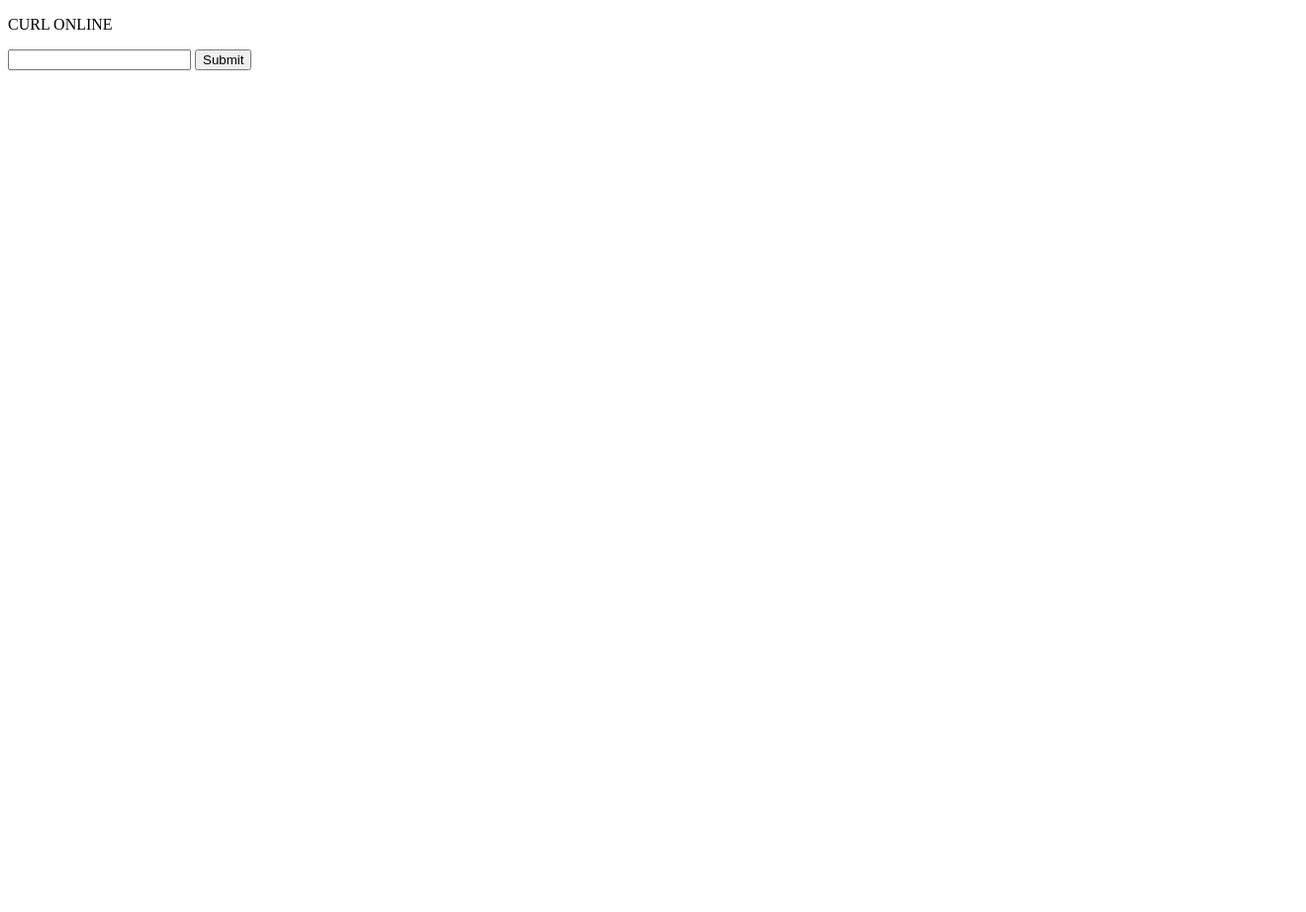
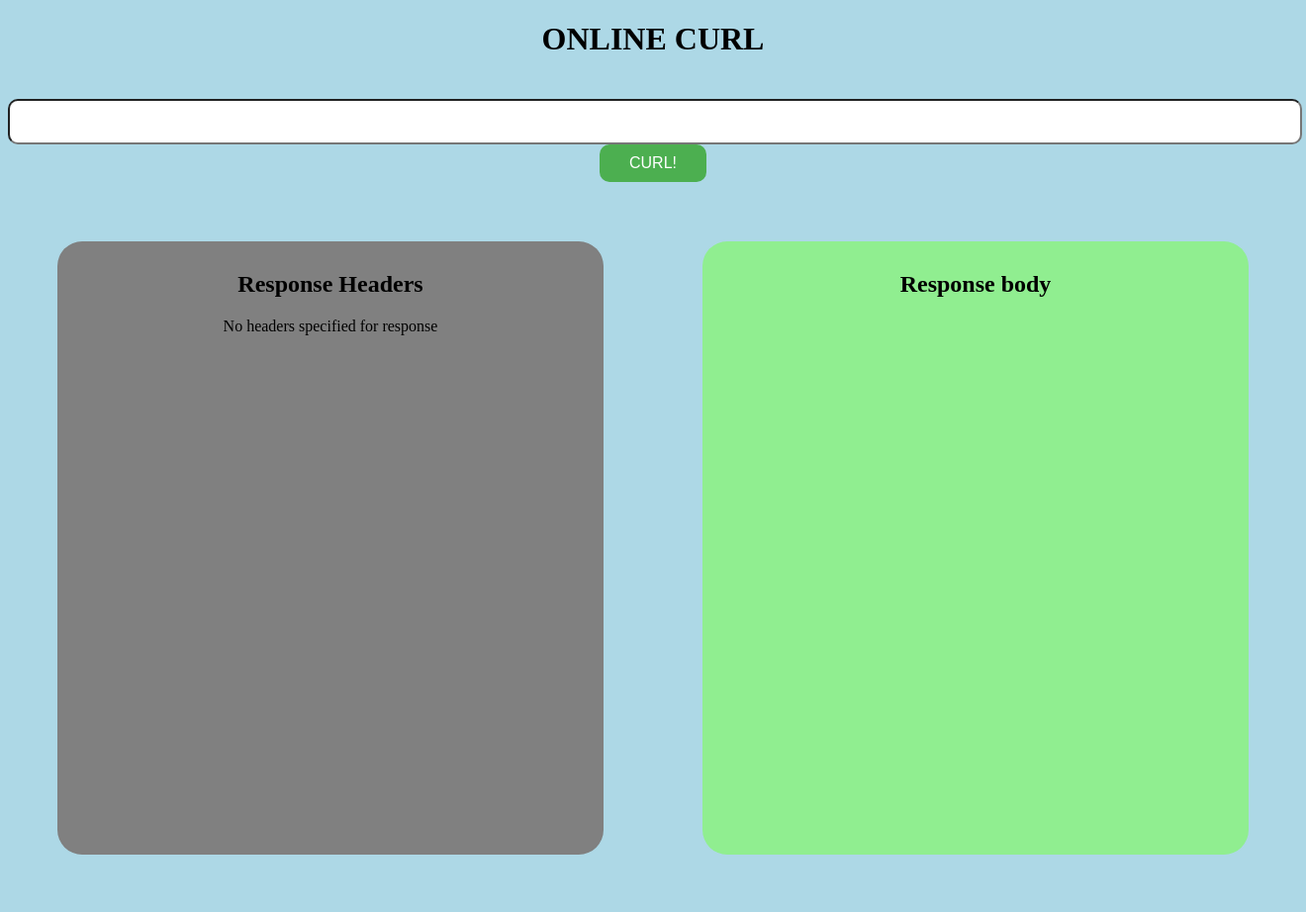
Before and after one commit to knockoutNoN13/PtzWeb, a Flask app: page / in a window 1320 px wide. Before the commit the page is almost empty. Shown: the whole page at 99% size. Before the commit the page ends 71 px from the top, so only its background shows below. Run offline with Flask 3, Linux system fonts and the light colour scheme.

Commit message:
Updated front

```diff
--- a/app.py
+++ b/app.py
@@ -1,24 +1,24 @@
-from flask import Flask, request, render_template, render_template_string, redirect, url_for
-import os
+from flask import Flask, request, render_template, render_template_string
+from os import popen
+from bs4 import BeautifulSoup
 app = Flask(__name__)
 
 
 @app.route('/', methods=['GET', 'POST'])
 def home():
     if request.method == 'GET':
-        res = ''
-        return render_template('home.html', result=render_template_string(res))
+       res = ''
+       return render_template('home.html', result=render_template_string(res))
     elif request.method == 'POST':
         try:
-            site = request.form['in']
-            print(site)
-            res = os.popen(f'curl {site}').read()
-            # res = res.replace('{', '')
+            site = request.form['command']
+            res = popen(f'curl {site}').read()
+            res = BeautifulSoup(res, 'html.parser').prettify()
             print(res)
-
         except:
             res = ''
-    return render_template('home.html', result=res)
+        return render_template('home.html', result=render_template_string(res.replace('<!DOCTYPE html>','')))
+
 
 if __name__ == '__main__':
     app.run(debug=True, host="0.0.0.0")
--- a/templates/home.html
+++ b/templates/home.html
@@ -1,18 +1,57 @@
-
 <!DOCTYPE html>
 <head>
-    <title>TEST</title>
+    <title>Snaky Curl</title>
+    <style>
+        .container {text-align: center;}
+        h1 {color: black;}
+        #command {width: 1300px;height: 40px;margin-top: 20px; border-radius: 10px;}
+        .row {display: flex;justify-content: center;margin-top: 10px;}
+        .column {width: 800px;padding: 10px; margin:50px}
+        body {background-color: lightblue;}
+        #column1 {background-color: gray; border-radius: 25px; overflow: auto; height:600px}
+        #column2 {background-color: lightgreen; border-radius: 25px; overflow: auto; height: 600px}
+        #respBody {text-align: left;}
+        #button {
+            background-color: #4CAF50; /* Green */
+            border: none;
+            border-radius: 10px;
+            color: white;
+            padding: 10px 30px;
+            text-align: center;
+            text-decoration: none;
+            display: inline-block;
+            font-size: 16px;
 
+        }
+    </style>
 </head>
 
 <body>
-    <form action="/" method="post">
-        <p> CURL ONLINE </p>
-        <input type="text" id="in" name="in" class="in">
-        <input type="submit">
-    </form>
-        {{ result }}
+
+
+
+    <div class="container">
+
+        <h1>ONLINE CURL</h1>
+        <form action="/" method="post">
+            <input type="text" id="command" class="'command" name="command">
+            <input type="submit" value="CURL!" id="button">
+        </form>
+        <div class="row">
+        <div class="column" id="column1">
+        <h2>Response Headers</h2>
+        <p>No headers specified for response</p>
+        </div>
+        <div class="column" id="column2">
+        <h2>Response body</h2>
+        <pre id="respBody">
+            {{ result }}
+        </pre>
+        </div>
+        </div>
+    </div>
 
 </body>
 
+
 </html>
```
